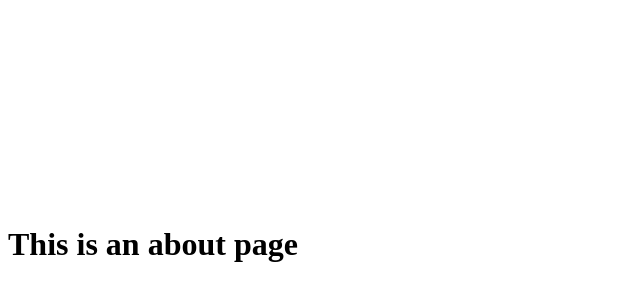
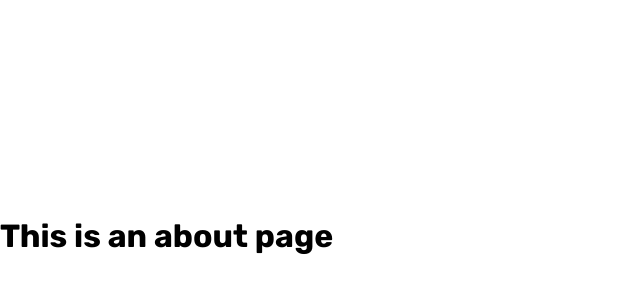
Before and after one commit to Xobaib/vue-todo-app, a Vue app: page /about in a window 1280 px wide. Shown: the part 164-464 px from the top of the page, without its empty margins (0-640 px from the left). Built offline with nearby package versions, Linux system fonts and the light colour scheme.

Commit message:
Simple Global Styles

```diff
--- a/src/App.vue
+++ b/src/App.vue
@@ -7,5 +7,18 @@ import { RouterView } from 'vue-router'
   <RouterView />
 </template>
 
-<style>
+<style lang="scss">
+@import url('https://fonts.googleapis.com/css2?family=Rubik:ital,wght@0,300..900;1,300..900&display=swap');
+
+* {
+  font-family: "Rubik", sans-serif;
+  margin: 0;
+  padding: 0;
+  box-sizing: border-box;
+}
+
+.container {
+  max-width: 1100px;
+  margin: 0 auto;
+}
 </style>
```
